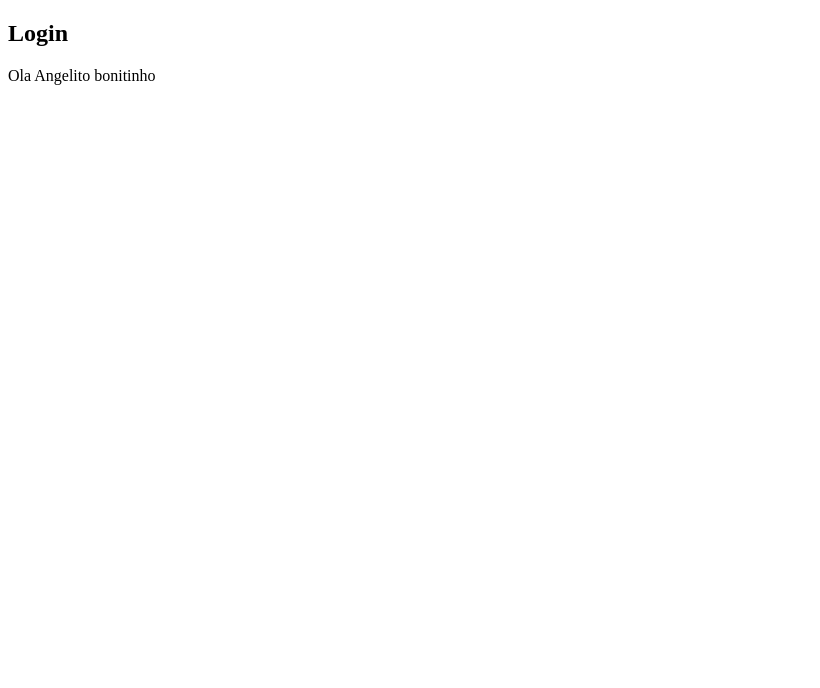
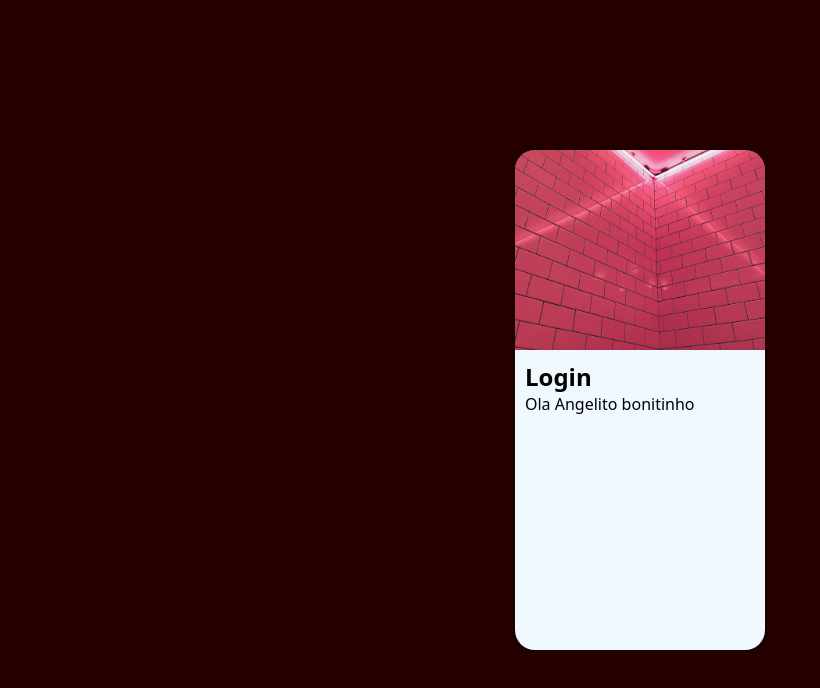
Before and after one commit to JonathanRdev/projeto-login, a plain HTML site: page index.html in a window 1280 px wide. Shown: the whole page, without its empty margins (0-820 px from the left). Drawn offline with Linux system fonts and the light colour scheme.

Commit message:
Projeto tela login update

```diff
--- a/estilos/style.css
+++ b/estilos/style.css
@@ -3,3 +3,50 @@
 /*
 colocar aqui nossa paleta de cores
 */
+
+* {
+    font-family: system-ui, -apple-system, BlinkMacSystemFont, 'Segoe UI', Roboto, Oxygen, Ubuntu, Cantarell, 'Open Sans', 'Helvetica Neue', sans-serif;
+    padding: 0px;
+    margin: 0px;
+    box-sizing: border-box;
+}
+
+body, html {
+    background-color: #260101;
+    height: 100vh;
+    width: 100vw;
+}
+
+main {
+    position: relative;
+    height: 100vh;
+    width: 100vw;
+}
+
+section#login {
+    position: absolute;
+    top: 50%;
+    left: 50%;
+    transform: translate(-50%, -50%);
+    overflow: hidden;
+
+    background-color: aliceblue;
+    width: 250px;
+    height: 500px;
+    border-radius: 20px;
+    box-shadow: 0px 0px 10px rgba(0, 0, 0, 0.445);
+}
+
+section#login > div#imagem {
+    display: block;
+    background: #260101 url(../imagens/patron.jpg) no-repeat;
+    height: 200px;
+    background-size: cover;
+    background-position: left bottom;
+    }
+
+section#login > div#formulario {
+    display: block;
+    padding: 10px;
+
+}
--- a/index.html
+++ b/index.html
@@ -8,7 +8,7 @@
 </head>
 <body>
     <main>
-        <section id="Login">
+        <section id="login">
             <div id="imagem">
 
             </div>
```
